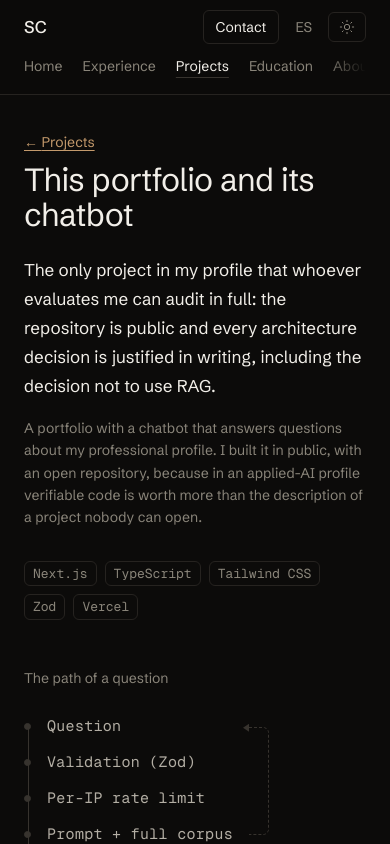
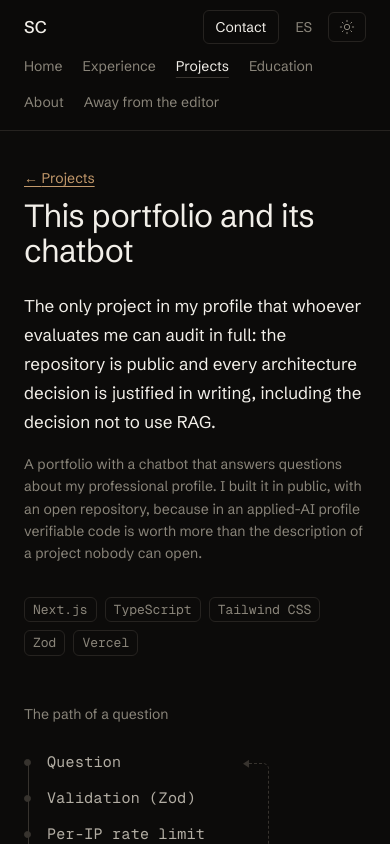
Before and after one commit to carra97/Portfolio, a Next.js app: page /en/projects/portfolio-chatbot in a window 390 px wide. Shown: the top 844 px of the page. Built offline with nearby package versions, Linux system fonts and the light colour scheme; no server answers.

Commit message:
fix(ui): menú en dos renglones en mobile y sin guion suelto en Formación

```diff
--- a/app/globals.css
+++ b/app/globals.css
@@ -382,25 +382,6 @@ b {
 }
 .prose-link:hover {
   color: var(--accent-hover);
-}
-
-/* ── Navegación ───────────────────────────────────────────────────────────── */
-
-/**
- * Degradado en el borde derecho de la lista de destinos, solo donde la lista no entra.
- * Una lista que se corta limpia se lee como completa; con el degradado se lee como
- * "sigue". Se aplica sobre el contenido con `mask-image` en vez de superponer un
- * rectángulo del color de fondo: así funciona igual en modo claro y oscuro, y no hay
- * que hacer coincidir el color con el `backdrop-blur` del header.
- */
-.nav-fade {
-  mask-image: linear-gradient(to right, #000 88%, transparent 100%);
-}
-
-@media (min-width: 48rem) {
-  .nav-fade {
-    mask-image: none;
-  }
 }
 
 /* Enlaces del footer: apagados y sin subrayado, como los del nav. Cinco enlaces en
--- a/components/layout/Nav.tsx
+++ b/components/layout/Nav.tsx
@@ -57,7 +57,9 @@ export function Nav({
           SC
         </Link>
 
-        <ul className="nav-fade order-last flex w-full gap-5 overflow-x-auto whitespace-nowrap [scrollbar-width:none] md:order-none md:w-auto md:flex-1 [&::-webkit-scrollbar]:hidden">
+        {/* En un teléfono los destinos bajan de renglón en vez de desplazarse: un menú
+            que se corta con un degradado no se entiende como deslizable. */}
+        <ul className="order-last flex w-full flex-wrap gap-x-5 whitespace-nowrap md:order-none md:w-auto md:flex-1 md:flex-nowrap">
           {navigation.destinations.map((item) => (
             <li key={item.href}>
               <Link
--- a/components/sections/Credentials.tsx
+++ b/components/sections/Credentials.tsx
@@ -33,7 +33,9 @@ export function Credentials({
       <ul className="space-y-5">
         {education.map((item) => (
           <li key={item.title} className="doc-row">
-            <p className="data md:pt-1">
+            {/* Sin año (la UTN, en pausa), en un teléfono el guion quedaba solo en su
+                renglón. Se muestra únicamente en la columna de desktop. */}
+            <p className={item.year ? 'data md:pt-1' : 'data hidden md:block md:pt-1'}>
               {item.year ?? '—'}
             </p>
             <div>
```
